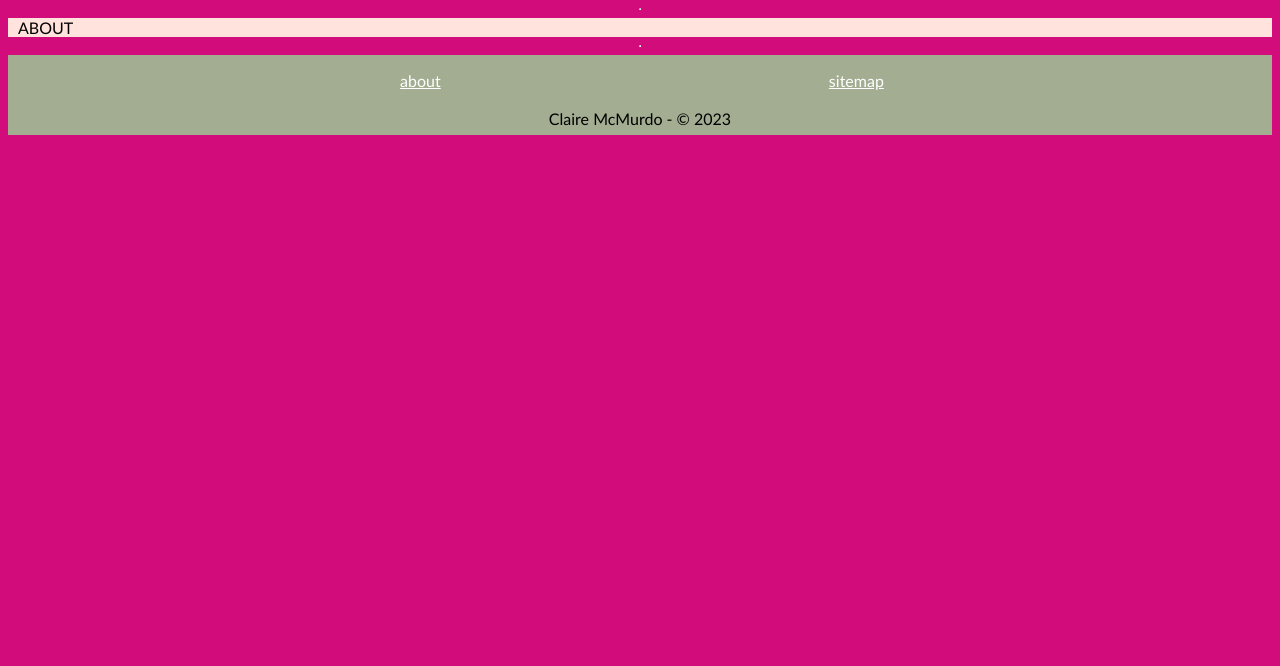
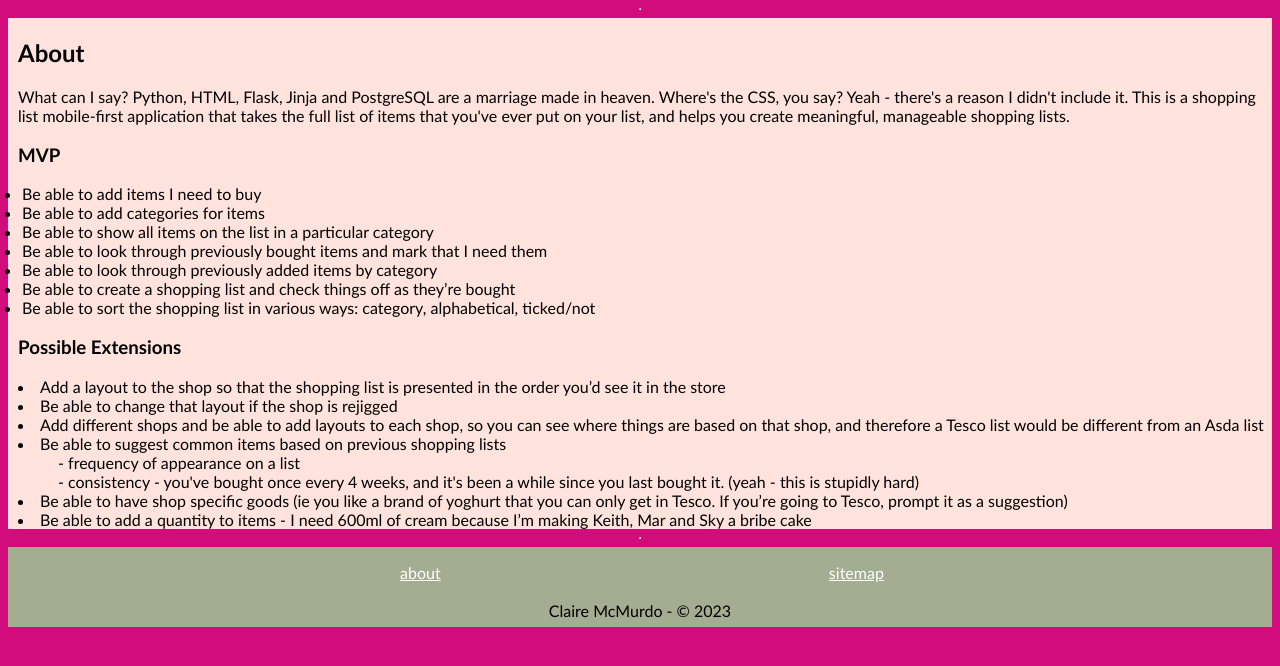
Before and after one commit to McMuds/PythonExamples, a Flask app: page /about in a window 1280 px wide. Shown: the part 108-774 px from the top of the page. Run offline with Flask 2, Linux system fonts and the light colour scheme.

Commit message:
Added more data, about page and sitemap

```diff
--- a/Project/templates/about.html
+++ b/Project/templates/about.html
@@ -1,4 +1,61 @@
 {% extends 'base.html' %}
 {% block  content%}
-ABOUT
+<h2>About</h2>
+What can I say? Python, HTML, Flask, Jinja and PostgreSQL are a marriage made in heaven. Where's the CSS, you say? Yeah - there's
+a reason I didn't include it.
+This is a shopping list mobile-first application that takes the full list of items that you've ever put on your list, and helps you
+create meaningful, manageable shopping lists.
+
+<h3>MVP</h3>
+<ul>
+
+    <li>
+        Be able to add items I need to buy
+    </li>
+    <li>
+        Be able to add categories for items
+    </li>
+    <li>
+        Be able to show all items on the list in a particular category
+    </li>
+    <li>
+        Be able to look through previously bought items and mark that I need them
+    </li>
+    <li>
+        Be able to look through previously added items by category
+    </li>
+    <li>
+        Be able to create a shopping list and check things off as they’re bought
+    </li>
+    <li>
+        Be able to sort the shopping list in various ways: category, alphabetical, ticked/not
+    </li>
+</ul>
+
+<h3>Possible Extensions</h3>
+<li>
+    Add a layout to the shop so that the shopping list is presented in the order you’d see it in the store
+</li>
+<li>
+    Be able to change that layout if the shop is rejigged
+</li>
+<li>
+    Add different shops and be able to add layouts to each shop, so you can see where things are based on that shop, and therefore a Tesco list would be different from an Asda list
+</li>
+<li>
+    Be able to suggest common items based on previous shopping lists
+        <dd>
+            - frequency of appearance on a list
+        </dd>
+        <dd>
+            - consistency - you've bought once every 4 weeks, and it's been a while since you last bought it. (yeah - this is stupidly hard)
+        </dd>
+    </dl>
+</li>
+<li>
+    Be able to have shop specific goods (ie you like a brand of yoghurt that you can only get in Tesco. If you’re going to Tesco, prompt it as a suggestion)
+</li>
+<li>
+    Be able to add a quantity to items - I need 600ml of cream because I’m making Keith, Mar and Sky a bribe cake
+</li>
 {% endblock  %}
```
Also changed, not shown: Project/db/shopping_list.sql (+13 -1 lines), Project/templates/sitemap.html (+34 -1 lines).
